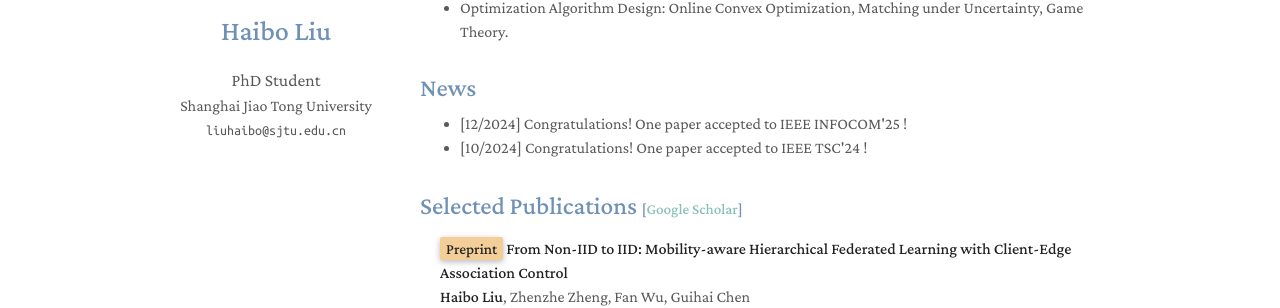
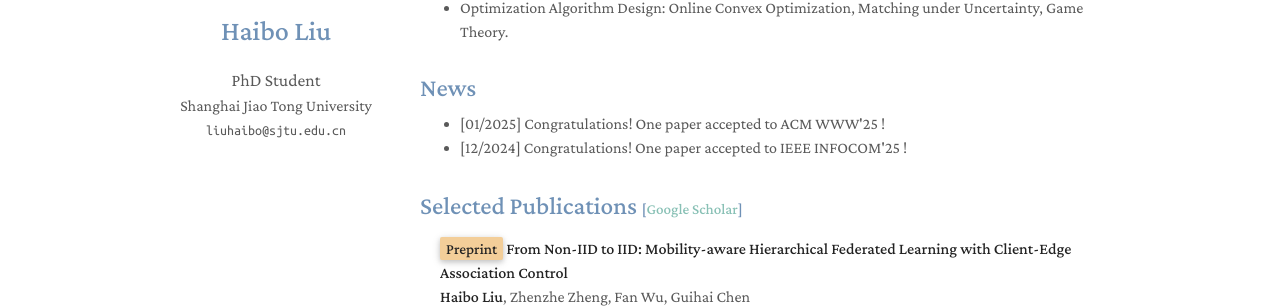
Before and after one commit to liuhaibo919/liuhaibo919.github.io, a Jekyll site: the page built from index.md, in a window 1280 px wide and 1372 px high. Shown: the part 293-601 px from the top of the window. Built offline with Jekyll 4.4.1, drawn with Linux system fonts in a browser that asks for light colours; a style sheet for code colours, icons or effects is not loaded.

Commit message:
Update news.md

```diff
--- a/_includes/news.md
+++ b/_includes/news.md
@@ -11,6 +11,7 @@
 </style>
 
 <ul id="scrollableDiv" onmouseover="showScrollbar()" onmouseout="hideScrollbar()">
+  <li>[01/2025] Congratulations! One paper accepted to ACM WWW'25 !</li>
    <li>[12/2024] Congratulations! One paper accepted to IEEE INFOCOM'25 !</li>
   <li>[10/2024] Congratulations! One paper accepted to IEEE TSC'24 !</li>
   <li>[11/2023] Congratulations! One paper accepted to IEEE TSC'23 !</li>
```
